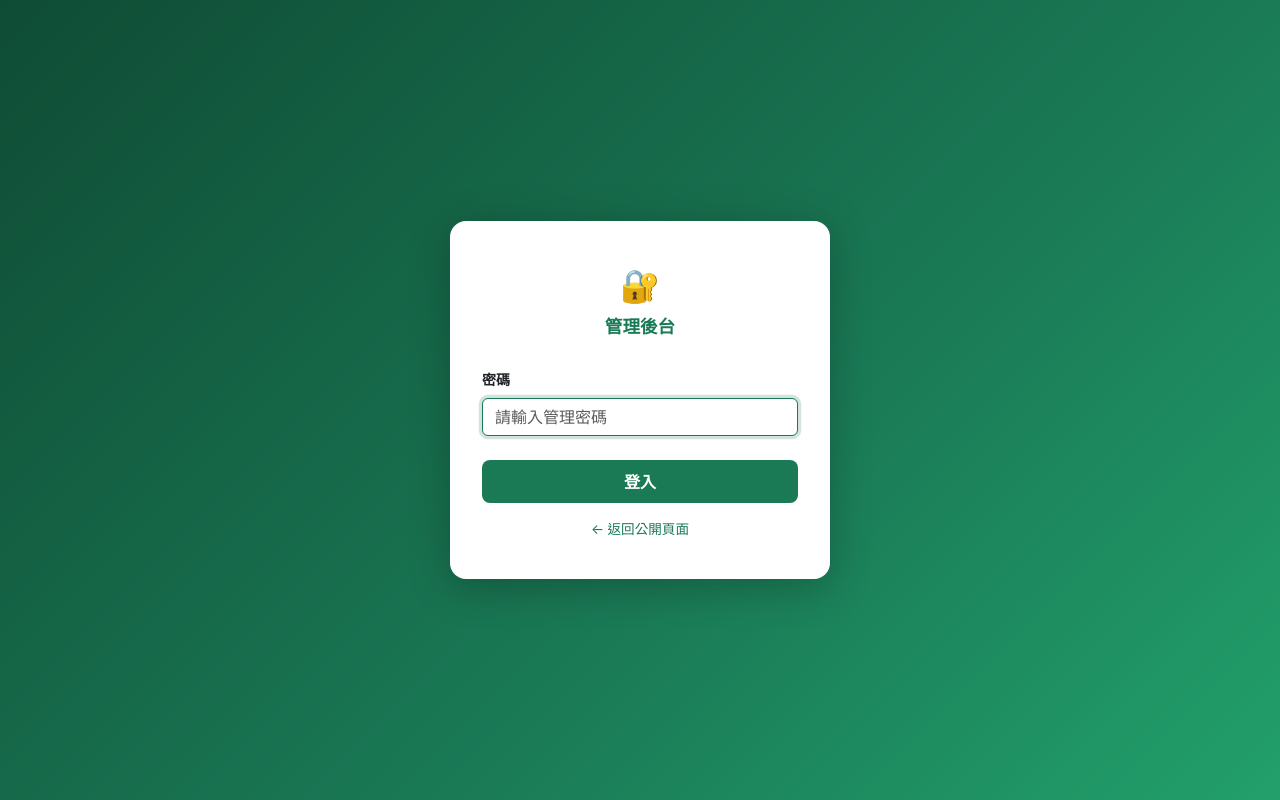
After one commit to Ericyang114/leju-scraper, a Flask app: page /admin/login in a window 1280 px wide. The commit adds this page. Run offline with Flask 3, Linux system fonts and the light colour scheme; some libraries are stand-ins or nearby versions.

Commit message:
feat: 管理後台密碼保護 + 移除假更新按鈕
- /dashboard 加 session-based 密碼驗證（ADMIN_PASSWORD 環境變數）
- 新增 /admin/login 登入頁、/admin/logout 登出
- /api/refresh 同步加上 login_required 保護
- 後台狀態列改為「資料由本機每日自動同步」說明文字
- 移除無法在 Render 環境運作的「立即更新」/「全量重抓」按鈕

Co-Authored-By: Claude Sonnet 4.6 <noreply@anthropic.com>

```diff
--- a/app.py
+++ b/app.py
@@ -1,6 +1,7 @@
 """
 Flask 後端 + APScheduler 每日自動更新
 """
+import functools
 import logging
 import math
 import os
@@ -8,7 +9,7 @@ import threading
 import time
 from datetime import date, datetime
 
-from flask import Flask, jsonify, redirect, render_template, request, url_for
+from flask import Flask, jsonify, redirect, render_template, request, session, url_for
 from apscheduler.schedulers.background import BackgroundScheduler
 
 import db
@@ -17,7 +18,20 @@ from scraper import scrape
 log = logging.getLogger(__name__)
 
 app = Flask(__name__)
+app.secret_key    = os.environ.get("SECRET_KEY", "leju-admin-secret-2024")
+ADMIN_PASSWORD    = os.environ.get("ADMIN_PASSWORD", "leju2024")
 db.init_db()
+
+
+# ── 管理後台驗證 ──────────────────────────────────────────────────────────────
+
+def login_required(f):
+    @functools.wraps(f)
+    def decorated(*args, **kwargs):
+        if not session.get("admin_logged_in"):
+            return redirect(url_for("admin_login", next=request.path))
+        return f(*args, **kwargs)
+    return decorated
 
 # ── 簡易 TTL 快取（避免每次請求都重算重度 SQL）─────────────────────────────
 _cache: dict = {}
@@ -245,12 +259,30 @@ def price_district(district_name):
                            back_url=back_url)
 
 
+@app.route("/admin/login", methods=["GET", "POST"])
+def admin_login():
+    error = None
+    if request.method == "POST":
+        if request.form.get("password") == ADMIN_PASSWORD:
+            session["admin_logged_in"] = True
+            next_url = request.args.get("next") or url_for("index")
+            return redirect(next_url)
+        error = "密碼錯誤，請再試一次"
+    return render_template("admin_login.html", error=error)
+
+
+@app.route("/admin/logout")
+def admin_logout():
+    session.pop("admin_logged_in", None)
+    return redirect(url_for("landing"))
+
+
 @app.route("/dashboard")
+@login_required
 def index():
     stats   = db.get_subarea_stats()
     last    = db.get_last_scrape()
-    running = _scrape_running
-    return render_template("index.html", stats=stats, last_scrape=last, running=running)
+    return render_template("index.html", stats=stats, last_scrape=last)
 
 
 @app.route("/subarea/<int:sid>")
@@ -403,6 +435,7 @@ def api_estimate():
 
 
 @app.route("/api/refresh", methods=["POST"])
+@login_required
 def api_refresh():
     if _scrape_running:
         return jsonify({"status": "already_running", "message": "爬蟲執行中，請稍後"})
--- /dev/null
+++ b/templates/admin_login.html
@@ -0,0 +1,60 @@
+<!DOCTYPE html>
+<html lang="zh-TW">
+<head>
+  <meta charset="UTF-8">
+  <meta name="viewport" content="width=device-width, initial-scale=1">
+  <title>管理後台登入</title>
+  <link href="https://cdn.jsdelivr.net/npm/bootstrap@5.3.3/dist/css/bootstrap.min.css" rel="stylesheet">
+  <style>
+    body {
+      background: linear-gradient(135deg, #0f4c35 0%, #1a7a56 60%, #22a06b 100%);
+      min-height: 100vh;
+      display: flex;
+      align-items: center;
+      justify-content: center;
+    }
+    .login-card {
+      background: #fff;
+      border-radius: 16px;
+      box-shadow: 0 8px 40px rgba(0,0,0,.25);
+      padding: 2.5rem 2rem;
+      width: 100%;
+      max-width: 380px;
+    }
+    .logo { font-size: 2rem; text-align: center; margin-bottom: .25rem; }
+    .title { font-size: 1.1rem; font-weight: 700; color: #1a7a56; text-align: center; margin-bottom: 1.75rem; }
+    .form-control:focus { border-color: #1a7a56; box-shadow: 0 0 0 .2rem rgba(26,122,86,.2); }
+    .btn-login {
+      background: #1a7a56; border: none; color: #fff;
+      width: 100%; padding: .6rem; border-radius: 8px;
+      font-weight: 600; font-size: 1rem; margin-top: .5rem;
+    }
+    .btn-login:hover { background: #0f4c35; color: #fff; }
+    .back-link { text-align: center; margin-top: 1rem; font-size: .85rem; }
+    .back-link a { color: #1a7a56; text-decoration: none; }
+    .back-link a:hover { text-decoration: underline; }
+  </style>
+</head>
+<body>
+  <div class="login-card">
+    <div class="logo">🔐</div>
+    <div class="title">管理後台</div>
+
+    {% if error %}
+    <div class="alert alert-danger py-2 text-center" style="font-size:.875rem;">{{ error }}</div>
+    {% endif %}
+
+    <form method="post">
+      <div class="mb-3">
+        <label class="form-label fw-semibold" style="font-size:.875rem;">密碼</label>
+        <input type="password" name="password" class="form-control" placeholder="請輸入管理密碼" autofocus>
+      </div>
+      <button type="submit" class="btn-login">登入</button>
+    </form>
+
+    <div class="back-link">
+      <a href="/">← 返回公開頁面</a>
+    </div>
+  </div>
+</body>
+</html>
```
Also changed, not shown: templates/index.html (+7 -78 lines).
